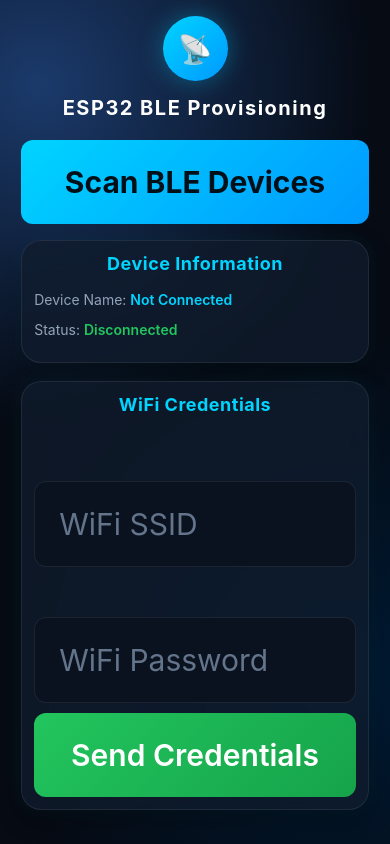
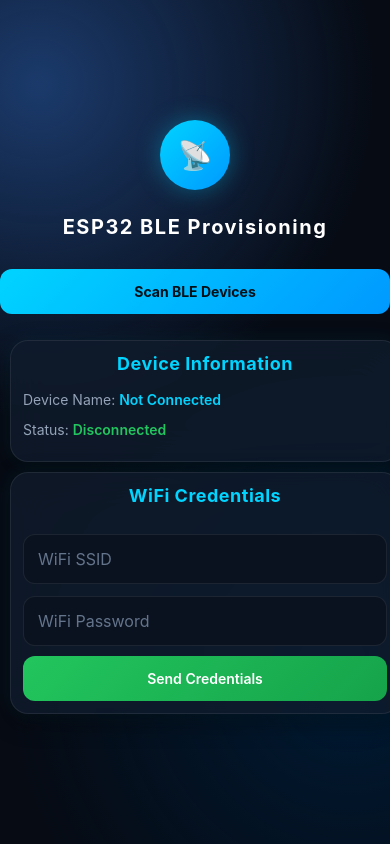
Before and after one commit to Imtiyaz1207/iot-water-monitoring-system, a Flask app: page /ble in a window 390 px wide. Run offline with Flask 3, Linux system fonts and the light colour scheme.

Commit message:
working on ble ui ,obile friendly

```diff
--- a/static/css/ble.css
+++ b/static/css/ble.css
@@ -30,6 +30,8 @@
     #060b14;
 
     padding:18px;
+
+    -webkit-tap-highlight-color: transparent;
 }
 
 /* ===== CONTAINER ===== */
@@ -141,16 +143,16 @@
 /* ===== INPUT ===== */
 input{
     width:100%;
-    padding:13px;
-    margin-top:50px;
+    padding:14px;
+    margin-top:12px;
 
-    border-radius:12px;
+    border-radius:14px;
     border:1px solid var(--border);
 
     background:rgba(10, 18, 32, 0.9);
     color:var(--text);
 
-    font-size:40px;
+    font-size:16px;   /* FIXED (was 40px ❌) */
 
     outline:none;
     transition:0.25s ease;
@@ -219,35 +221,45 @@
 @media (max-width: 600px){
 
     body{
-        padding:12px;
+        padding:0;              /* FULL SCREEN */
+        gap:12px;
+    }
+
+    .container{
+        max-width:100%;
+        width:100%;
     }
 
     h1{
-        font-size:30px;
+        font-size:22px;
+        padding:10px;
     }
 
     .card{
-        padding:20px;
-        border-radius:20px;
+        width:100%;
+        margin:10px;
+        padding:18px;
+        border-radius:18px;
     }
 
     button{
-        font-size:30px;
-        padding:24px;
+        font-size:14px;
+        padding:14px;
+        border-radius:12px;
     }
 
     input{
-        font-size:30px;
-        padding:24px;
+        font-size:16px;
+        padding:14px;
+        border-radius:12px;
     }
 
     .logo{
-        width:65px;
-        height:65px;
+        width:70px;
+        height:70px;
         font-size:28px;
     }
 }
-
 /* SMALL MOBILE */
 @media (max-width: 400px){
 
```
